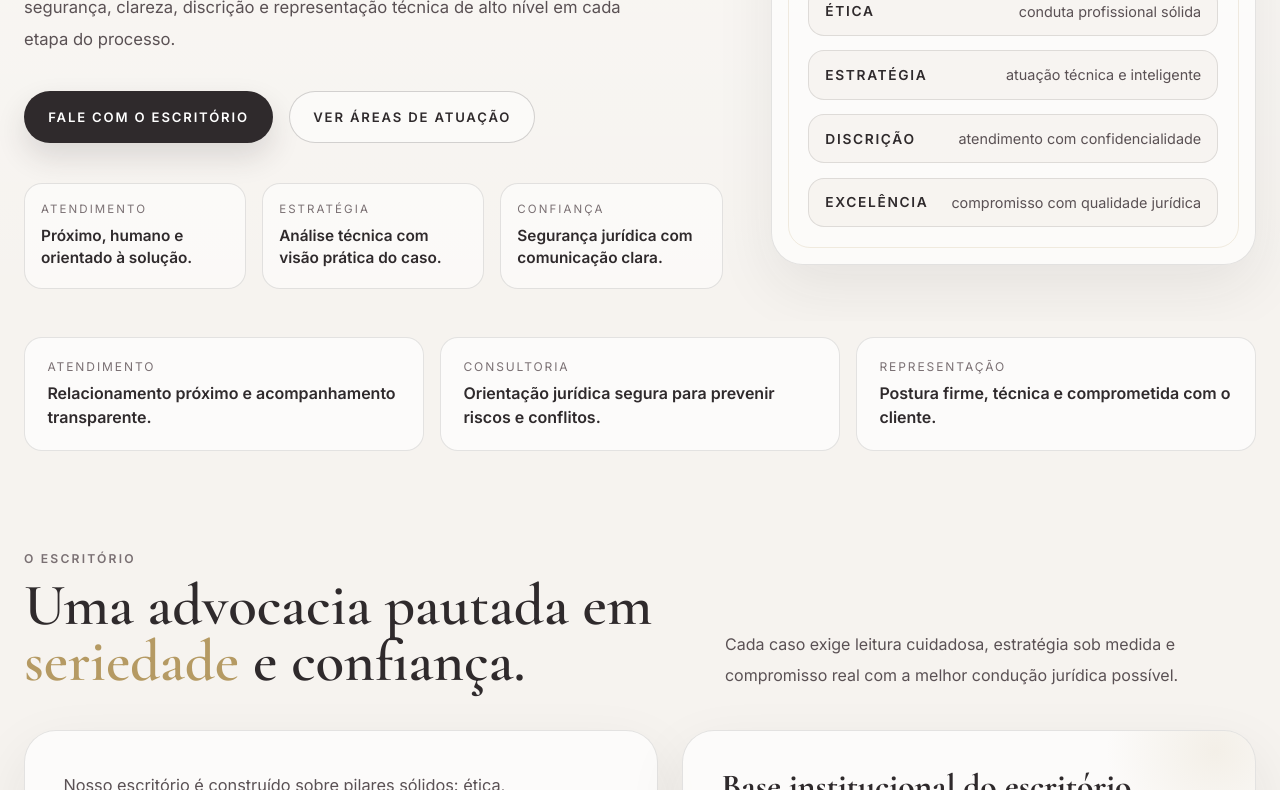
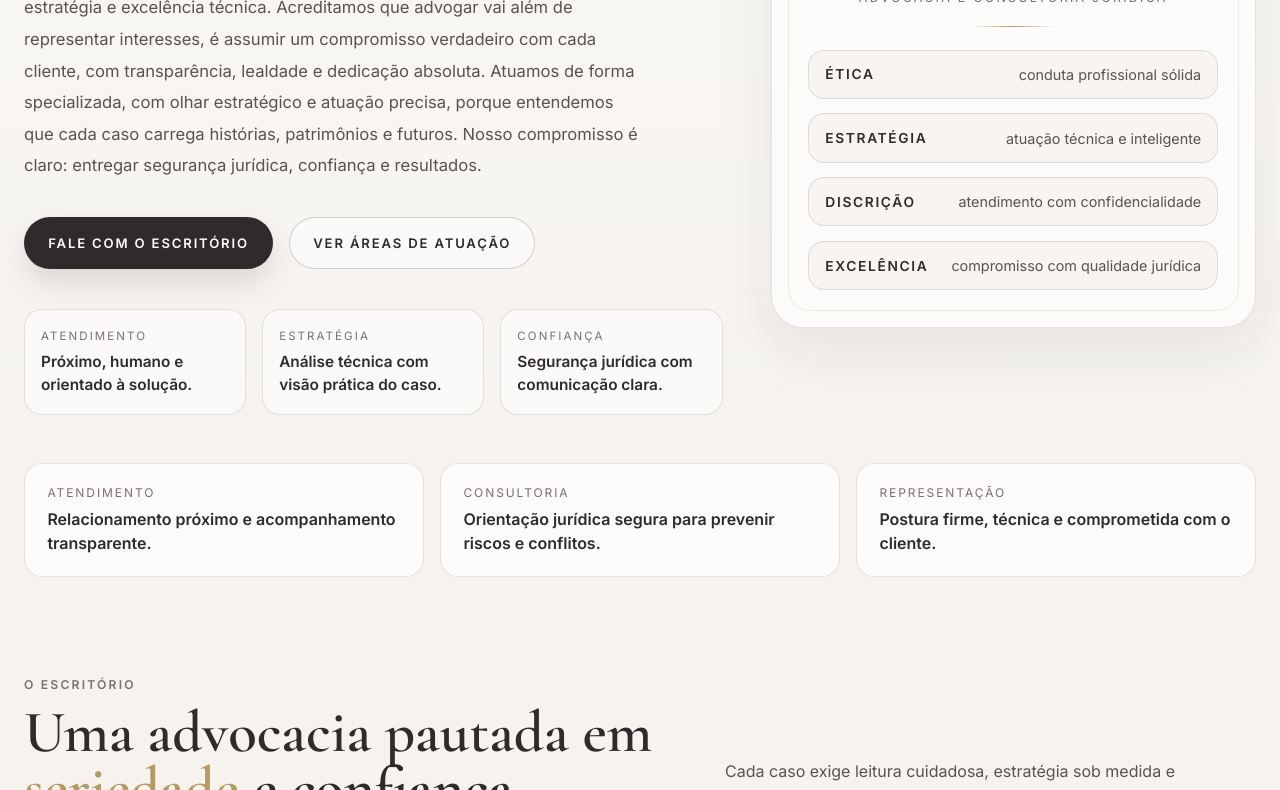
Before and after one commit to DEV-Sandro/Elian-Alves, a plain HTML site: page index.html in a window 1280 px wide. Shown: the part 581-1371 px from the top of the page. Drawn offline with nearby package versions, Linux system fonts and the light colour scheme.

Commit message:
Atualização da frase

```diff
--- a/index.html
+++ b/index.html
@@ -1046,8 +1046,10 @@
           <span class="eyebrow">Advocacia e Consultoria Jurídica</span>
           <h1 class="hero-title">Defesa jurídica com <strong>estratégia</strong>, elegância e firmeza.</h1>
           <p class="hero-sub">
-            Atuação jurídica personalizada para pessoas e empresas que buscam segurança, clareza,
-            discrição e representação técnica de alto nível em cada etapa do processo.
+           Nosso escritório é construído sobre pilares sólidos: ética, responsabilidade, estratégia e excelência técnica.
+Acreditamos que advogar vai além de representar interesses, é assumir um compromisso verdadeiro com cada cliente, com transparência, lealdade e dedicação absoluta.
+Atuamos de forma specializada, com olhar estratégico e atuação precisa, porque entendemos que cada caso carrega histórias, patrimônios e futuros.
+Nosso compromisso é claro: entregar segurança jurídica, confiança e resultados.
           </p>
 
           <div class="hero-actions">
```
